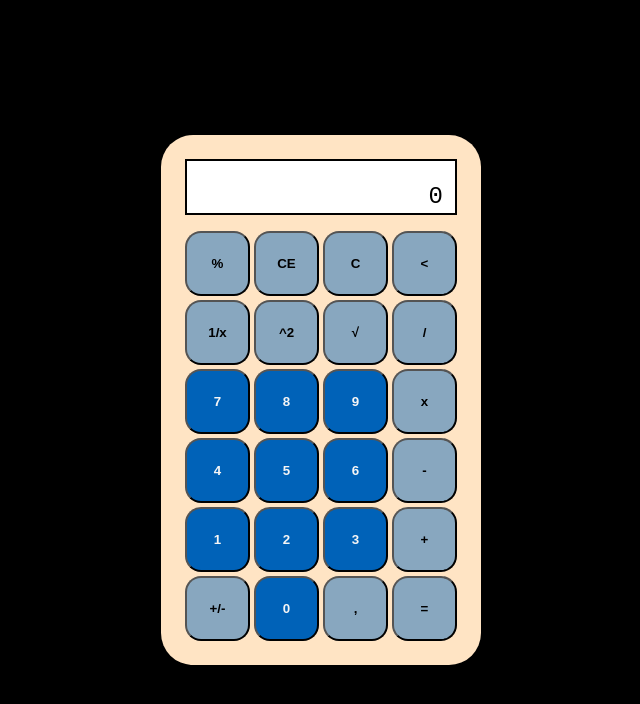
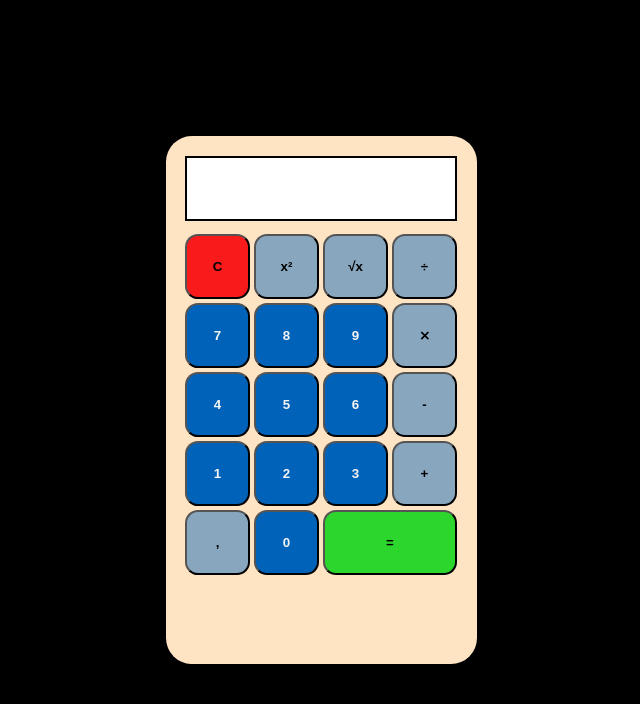
Before and after one commit to cristianomggrandi/ts-calculator, a React (Vite) app: page / in a window 1280 px wide. Shown: the top 704 px of the page, without its empty margins (319-959 px from the left). Built offline with nearby package versions, Linux system fonts and the light colour scheme.

Commit message:
Separar botões em tipos

```diff
--- a/src/App.css
+++ b/src/App.css
@@ -1,9 +1,12 @@
+html {
+    font-family: monospace;
+}
+
 body {
     margin: 0;
 }
 
 .App {
-    font-family: monospace;
     display: flex;
     width: 100vw;
     height: 100vh;
@@ -25,7 +28,7 @@ body {
     font-size: 1.5rem;
     justify-content: center;
     align-items: flex-end;
-    height: 3rem;
+    height: 4.5rem;
     background-color: white;
     border: black solid 2px;
     padding: 0.125rem 0.75rem;
@@ -33,8 +36,11 @@ body {
 }
 
 .display-result {
-    font-size: 1rem;
-    height: 1.125rem;
+    font-size: 1.5rem;
+}
+
+.display-current {
+    font-size: 2.25rem;
 }
 
 .keyboard {
@@ -49,11 +55,20 @@ body {
     border-radius: 1rem;
 }
 
-.number-key {
+.number {
     background-color: #0062B8;
     color: whitesmoke;
 }
 
-.symbol-key {
+.symbol {
     background-color: #0062B877;
 }
+
+.equals {
+    background-color: rgb(45, 214, 45);
+    grid-column: 3 / 5;
+}
+
+.clear {
+    background-color: rgb(249, 27, 27);
+}
--- /dev/null
+++ b/src/components/Buttons.tsx
@@ -0,0 +1,72 @@
+import { useContext } from "react"
+import CalculatorContext from "../contexts/CalculadoraContext"
+
+interface ButtonProps {
+    handleClick: (e: React.MouseEvent<HTMLButtonElement, MouseEvent>) => void
+}
+
+interface NumberProps extends ButtonProps {
+    number: number
+}
+
+interface SymbolProps extends ButtonProps {
+    symbol: string
+}
+
+export const NumberButton = (props: NumberProps) => {
+    return (
+        <button className="keyboard-key number" onClick={props.handleClick}>
+            {props.number}
+        </button>
+    )
+}
+
+export const OperatorButton = (props: SymbolProps) => {
+    return (
+        <button className="keyboard-key symbol" onClick={props.handleClick}>
+            {props.symbol}
+        </button>
+    )
+}
+
+export const EqualsButton = () => {
+    const { result, current } = useContext(CalculatorContext)
+
+    const handleClick = () => {
+        const fullEquation = result + current
+        const formattedEquation = fullEquation
+            .replaceAll(" ", "")
+            .replaceAll("⨯", "*")
+            .replaceAll("÷", "/")
+            .replaceAll("x²", "**2")
+            .replace(/√x([0-9]+)/g, "Math.sqrt($1)")
+        console.log("eq: ", fullEquation, formattedEquation, "res:", eval(formattedEquation))
+    }
+
+    return (
+        <button className="keyboard-key equals" onClick={handleClick}>
+            =
+        </button>
+    )
+}
+export const ClearButton = () => {
+    const { setResult, current, setCurrent } = useContext(CalculatorContext)
+
+    const handleClick = () => {
+        if (current) setCurrent("")
+        else setResult("")
+    }
+
+    return (
+        <button className="keyboard-key clear" onClick={handleClick}>
+            C
+        </button>
+    )
+}
+// export const ClearButton = (props: ButtonProps & SymbolProps) => {
+//     return (
+//         <button className="keyboard-key symbol" onClick={props.handleClick}>
+//             {props.symbol}
+//         </button>
+//     )
+// }
--- a/src/components/Display.tsx
+++ b/src/components/Display.tsx
@@ -1,25 +1,15 @@
 import React, { ReactElement, useContext } from "react"
 import CalculatorContext from "../contexts/CalculadoraContext"
 
-const Display: React.FC = (): ReactElement => {
+const Display = () => {
     const { result, current, operator } = useContext(CalculatorContext)
 
     console.log(current)
 
     return (
         <div className="display">
-            {
-                <span className="display-result">
-                    {(current || operator) !== undefined && result !== 0 ? Math.round(10000 * (result)) / 10000 : ''}
-                </span>
-            }
-            <span>
-                {
-                    current
-                        ? Math.round(10000 * (current)) / 10000
-                        : operator ?? Math.round(10000 * (result)) / 10000
-                }
-            </span>
+            <span className="display-result">{result}</span>
+            <span className="display-current">{current}</span>
         </div>
     )
 }
--- a/src/components/Keyboard.tsx
+++ b/src/components/Keyboard.tsx
@@ -1,113 +1,49 @@
 import React, { memo, ReactElement, useContext } from "react"
 import CalculatorContext from "../contexts/CalculadoraContext"
-import NumberButtons from "./NumberButtons"
+import { NumberButton, OperatorButton, EqualsButton, ClearButton } from "./Buttons"
 
 const Keyboard: React.FC = (): ReactElement => {
     const { result, setResult, current, setCurrent, operator, setOperator } = useContext(CalculatorContext)
 
-    const buttons = [
-        '%', 'CE', 'C', '<',
-        '1/x', '^2', '√', '/',
-        '7', '8', '9', 'x',
-        '4', '5', '6', '-',
-        '1', '2', '3', '+',
-        '+/-', '0', ',', '=',
-    ]
+    const handleNumber = (e: React.MouseEvent<HTMLButtonElement, MouseEvent>) => {
+        const button = e.target as HTMLElement
+        setCurrent(prev => prev + button.textContent)
+    }
 
-    const handleClick = (value: string) => {
-        if (Number.isInteger(Number(value))) setCurrent(prevCurrent => prevCurrent ? Number(prevCurrent.toString() + value) : Number(value))
-        else {
-            switch (value) {
-                case 'CE':
-                    setCurrent(0)
-                    break
-                case 'C':
-                    setResult(0)
-                    setCurrent(undefined)
-                    setOperator(undefined)
-                    break
-                case '<':
-                    setCurrent(prevCurrent => {
-                        if (!prevCurrent) return 0
-                        const stringNumber = prevCurrent.toString()
-                        if (stringNumber.length > 1)
-                            return parseInt(stringNumber.slice(0, -1))
-                        else
-                            return 0
-                    })
-                    break
-                case '1/x':
-                    setCurrent(prevCurrent => {
-                        if (!prevCurrent)
-                            return 0
-                        else
-                            return 1 / prevCurrent
-                    })
-                    break
-                case '^2':
-                    if (current !== undefined) setCurrent(prevCurrent => prevCurrent ? (prevCurrent * prevCurrent) : prevCurrent)
-                    else setResult(prevResult => prevResult * prevResult)
-                    break
-                case '√':
-                    if (current !== undefined) setCurrent(prevCurrent => prevCurrent ? Math.sqrt(prevCurrent) : prevCurrent)
-                    else setResult(prevResult => Math.sqrt(prevResult))
-                    break
-                case '/':
-                case 'x':
-                case '-':
-                case '+':
-                case '%':
-                    setCurrent(prevCurrent => {
-                        if (prevCurrent) setResult(prevCurrent)
-                        return undefined
-                    })
-                    setOperator(value)
-                    break
-                case '+/-':
-                    setCurrent(prevCurrent => prevCurrent ? -prevCurrent : prevCurrent)
-                    break
-                case ',':
+    const handleOperator = (e: React.MouseEvent<HTMLButtonElement, MouseEvent>) => {
+        const button = e.target as HTMLElement
 
-                    break
-                case '=':
-                    if (!current) break
-                    switch (operator) {
-                        case '+':
-                            setResult(prevResult => prevResult + current)
-                            setOperator(undefined)
-                            setCurrent(undefined)
-                            break
-                        case '/':
-                            setResult(prevResult => prevResult / current)
-                            setOperator(undefined)
-                            setCurrent(undefined)
-                            break
-                        case 'x':
-                            setResult(prevResult => prevResult * current)
-                            setOperator(undefined)
-                            setCurrent(undefined)
-                            break
-                        case '-':
-                            setResult(prevResult => prevResult - current)
-                            setOperator(undefined)
-                            setCurrent(undefined)
-                            break
-                        case '%':
-                            setResult(prevResult => prevResult % current)
-                            setOperator(undefined)
-                            setCurrent(undefined)
-                            break
-                    }
-                    break
-            }
+        const isLastSymbolOperator = result.endsWith(" ")
+
+        if (isLastSymbolOperator && !current && button.textContent !== "√x" && button.textContent !== "x²") {
+            setResult(prev => prev.slice(0, -3) + " " + button.textContent + " ")
+        } else {
+            setResult(prev => prev + current + " " + button.textContent + " ")
+            setCurrent("")
         }
     }
 
     return (
         <div className="keyboard">
-            {buttons.map((symbol, i) => (
-                <NumberButtons keySymbol={symbol} key={i} handleClick={() => handleClick(symbol)} />
-            ))}
+            <ClearButton />
+            <OperatorButton symbol="x²" handleClick={handleOperator} />
+            <OperatorButton symbol="√x" handleClick={handleOperator} />
+            <OperatorButton symbol="÷" handleClick={handleOperator} />
+            <NumberButton number={7} handleClick={handleNumber} />
+            <NumberButton number={8} handleClick={handleNumber} />
+            <NumberButton number={9} handleClick={handleNumber} />
+            <OperatorButton symbol="⨯" handleClick={handleOperator} />
+            <NumberButton number={4} handleClick={handleNumber} />
+            <NumberButton number={5} handleClick={handleNumber} />
+            <NumberButton number={6} handleClick={handleNumber} />
+            <OperatorButton symbol="-" handleClick={handleOperator} />
+            <NumberButton number={1} handleClick={handleNumber} />
+            <NumberButton number={2} handleClick={handleNumber} />
+            <NumberButton number={3} handleClick={handleNumber} />
+            <OperatorButton symbol="+" handleClick={handleOperator} />
+            <OperatorButton symbol="," handleClick={() => {}} />
+            <NumberButton number={0} handleClick={handleNumber} />
+            <EqualsButton />
         </div>
     )
 }
--- a/src/components/NumberButtons.tsx
+++ /dev/null
@@ -1,11 +0,0 @@
-import React, { ReactElement, memo } from "react"
-
-const NumberButtons: React.FC<{ keySymbol: string, key: number, handleClick: (keySymbol: string) => void }> = ({ keySymbol, key, handleClick }): ReactElement => {
-    return (
-        <button className={`keyboard-key ${Number.isInteger(Number(keySymbol)) ? 'number-key' : 'symbol-key'}`} key={key} onClick={() => handleClick(keySymbol)}>
-            {keySymbol}
-        </button>
-    )
-}
-
-export default memo(NumberButtons)
--- a/src/contexts/CalculadoraContext.tsx
+++ b/src/contexts/CalculadoraContext.tsx
@@ -1,19 +1,19 @@
 import React, { createContext, ReactNode, useEffect, useState } from "react"
 
 type CalculadoraContextType = {
-    result: number,
-    setResult: React.Dispatch<React.SetStateAction<number>>,
-    current: number | undefined,
-    setCurrent: React.Dispatch<React.SetStateAction<number | undefined>>,
-    operator: string | undefined,
-    setOperator: React.Dispatch<React.SetStateAction<string | undefined>>,
+    result: string
+    setResult: React.Dispatch<React.SetStateAction<string>>
+    current: string | undefined
+    setCurrent: React.Dispatch<React.SetStateAction<string>>
+    operator: string | undefined
+    setOperator: React.Dispatch<React.SetStateAction<string | undefined>>
 }
 
 const initialValue = {
-    result: 0,
-    setResult: {} as React.Dispatch<React.SetStateAction<number>>,
-    current: undefined,
-    setCurrent: {} as React.Dispatch<React.SetStateAction<number | undefined>>,
+    result: "",
+    setResult: {} as React.Dispatch<React.SetStateAction<string>>,
+    current: "",
+    setCurrent: {} as React.Dispatch<React.SetStateAction<string>>,
     operator: undefined,
     setOperator: {} as React.Dispatch<React.SetStateAction<string | undefined>>,
 }
@@ -26,10 +26,10 @@ type Props = {
     children: ReactNode
 }
 
-export function CalculatorContextProvider({ children }: Props) {
-    const [result, setResult] = useState(initialValue.result)
-    const [current, setCurrent] = useState<number | undefined>(initialValue.current)
-    const [operator, setOperator] = useState<string | undefined>(initialValue.operator)
+export function CalculatorContextProvider(props: Props) {
+    const [result, setResult] = useState("")
+    const [current, setCurrent] = useState("")
+    const [operator, setOperator] = useState<string | undefined>()
 
     useEffect(() => console.log(value))
 
@@ -42,9 +42,5 @@ export function CalculatorContextProvider({ children }: Props) {
         setOperator,
     }
 
-    return (
-        <CalculatorContext.Provider value={value}>
-            {children}
-        </CalculatorContext.Provider>
-    )
+    return <CalculatorContext.Provider value={value}>{props.children}</CalculatorContext.Provider>
 }
```
